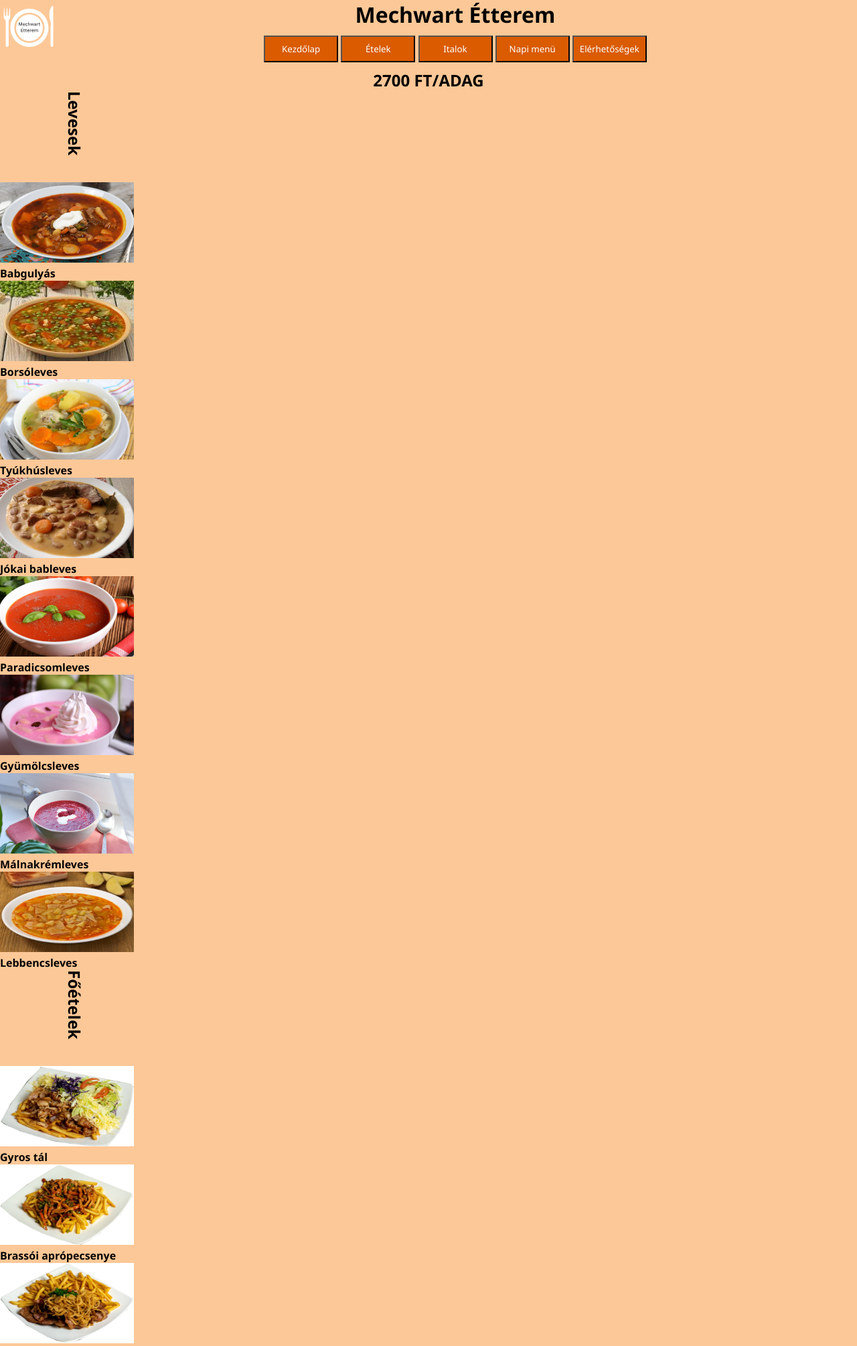
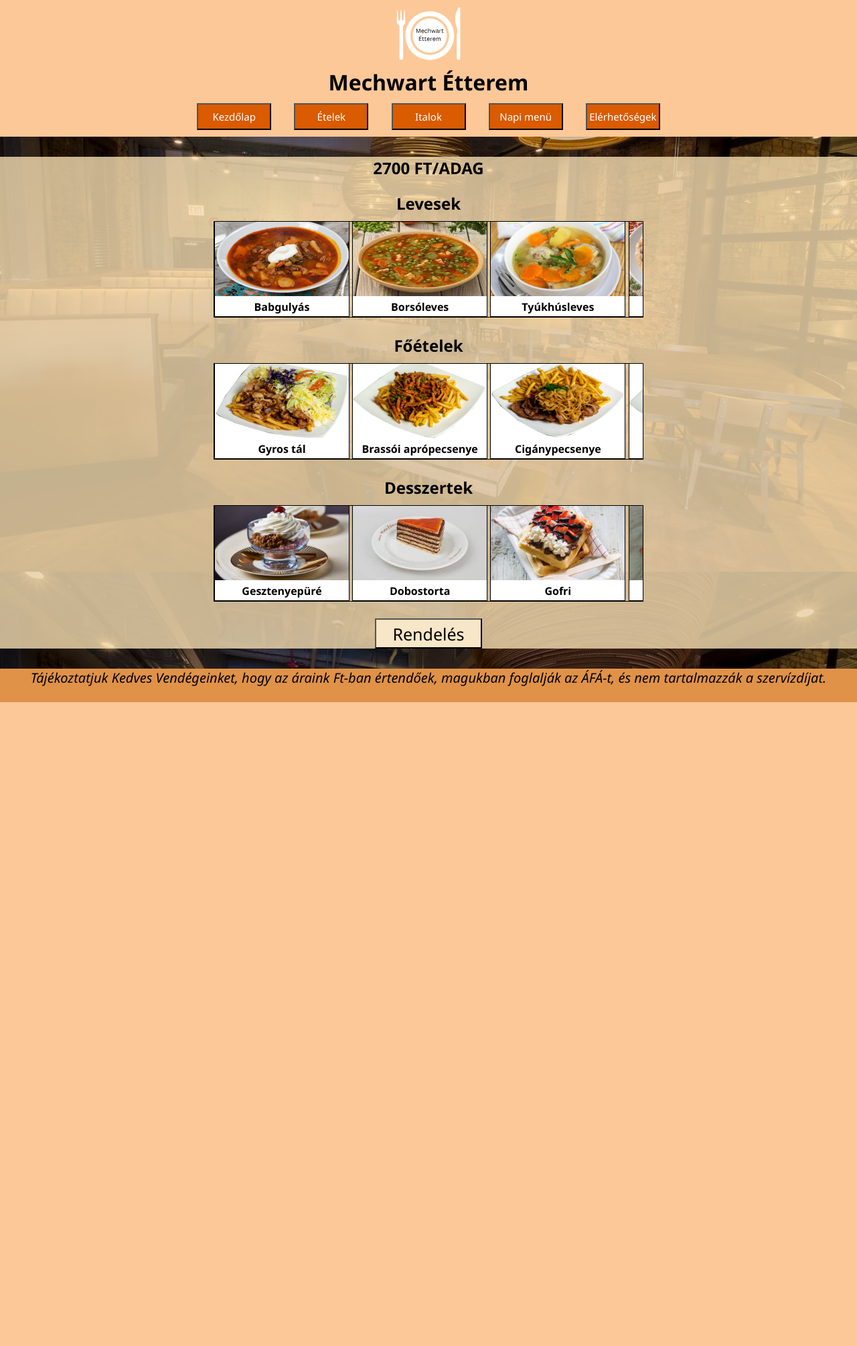
Before and after one commit to CrodinMWAS/etterem, a PHP site: page /napimenu.html in a window 1280 px wide. Shown: the top 2009 px of the page at 67% size. After the commit the page ends 1048 px from the top, so only its background shows below. Run offline with PHP 8.4, Linux system fonts and the light colour scheme.

Commit message:
style feltöltés

```diff
--- a/style.css
+++ b/style.css
@@ -1,13 +1,34 @@
 * {
     padding: 0;
     margin: 0;
-    background-color: rgb(253, 200, 151);
     font-family: 'Segoe UI', Tahoma, Geneva, Verdana, sans-serif;
 }
+html {
+    background: url("hatter.jpg") no-repeat center center fixed;
+    -webkit-background-size: cover;
+    -moz-background-size: cover;
+    -o-background-size: cover;
+    background-size: cover;
+}
+main {
+    margin-top: 30px;
+    background-color: rgba(245, 222, 178, 0.801);
+}
+header {
+    background-color: rgb(253, 200, 151);
+    text-align: center;
+    padding-bottom: 10px;
+}
+footer {
+    bottom: 0;
+    width: 100%;
+    height: 50px;
+    margin-top: 30px;
+    background-color: rgb(224, 146, 72);
+}
 #logo {
-    display: inline;
-    float: left;
-    margin-left: 5px;
+    width: 96px;
+    height: 96px;
 }
 
 #title {
@@ -17,54 +38,166 @@
 .menu {
     width: 111px;
     height: 40px;
+    font-size: 15px;
     background-color: rgb(218, 91, 0);
     color: white;
     text-decoration: none;
+    margin: 0 15px;
+    transition: 0.5s;
 }
 .menu:hover {
     text-decoration: none;
-    background-color: rgb(207, 131, 76);
-    color: white;
+    background-color: rgb(245, 222, 178);
+    color: black;
     cursor: pointer;
+    transition: 0.5s;
 }
 
-header {
-    text-align: center;
-    padding-bottom: 10px;
-}
-
-/*main {
-    border: 1px solid black;
-}*/
-
-#etelek {
-    border: 1px solid black;
-    width: 60%;
-    margin: auto;
-}
-
-#etelek div {
-    border: 1px solid black;
-    display: inline-block;
-    width: 150px;
-    height: 100px;
-}
-
-.kategoria {
-    writing-mode:vertical-rl;
-    text-orientation: mixed;
-    width: 10%;
-    padding-bottom: 40px;
-    text-align: center;
-}
-
-#nyilatkozat {
+/* index.html */
+#foszoveg, #gondolat {
     text-align: center;
     font-style: italic;
 }
 
+/* etelek.html */
+#eteltabla {
+    margin: auto;
+    width: 75%;
+}
+#eteltabla td {
+    text-align: center;
+    height: 50px;
+    font-size: 22px;
+}
+#eteltabla th {
+    font-size: 30px;
+}
+#nyilatkozat {
+    text-align: center;
+    font-style: italic;
+    font-size: 20px;
+}
+
+/* italok.html */
+#italtabla {
+    margin: auto;
+    width: 75%;
+}
+#italtabla td {
+    text-align: center;
+    height: 50px;
+    font-size: 22px;
+}
+#italtabla th {
+    font-size: 30px;
+}
+.italkategoria {
+    text-align: center;
+    margin-bottom: 3000px;
+}
+
+/* napimenu.html */
+.tarolo {
+    text-align: center;
+    width: 50%;
+}
+.sor {
+    margin: 20px auto;
+    text-align: center;
+}
+.masodik {
+    overflow-x: scroll;
+    white-space: nowrap;
+    width: 50%;
+}
+.sor div {
+    display: inline-block;
+    border: 1px solid black;
+}
+.kategoria {
+    padding-bottom: 10px;
+    width: 50%;
+    text-align: center;
+    margin: auto;
+}
+.menukaja {
+    width: 200px;
+    height: 150px;
+    margin-top: -10px;
+    text-align: center;
+    background-color: white;
+    cursor: pointer;
+}
+.menukaja:hover {
+    background-color: rgb(185, 185, 185);
+}
+#rendeles {
+    width: 160px;
+    height: 45px;
+    background-color: rgb(247, 230, 199);
+    display: block;
+    margin: auto;
+    font-size: 25px;
+    cursor: pointer;
+}
+#rendeles:hover {
+    background-color: rgb(253, 203, 109);
+}
+::-webkit-scrollbar {
+    width: 20px;
+}
+
+::-webkit-scrollbar-track {
+    box-shadow: inset 0 0 5px grey;
+    border-radius: 10px;
+}
+
+::-webkit-scrollbar-thumb {
+    background: rgb(252, 141, 38);
+    border-radius: 10px;
+    border: 1px solid black;
+}
+
+/* elerhetoseg.html */
 #kapcsolat {
     width: 50%;
-    float: left;
-    margin-left: 100px;
+    padding: 0 100px;
+    text-align: center;
 }
+#info {
+    width: 100%;
+    height: 500px;
+    margin: auto;
+}
+@media screen and (max-width:705px)  {
+    .mapouter {
+        width: 300px;
+        height: 250px;
+        margin: auto;
+        border: 1px solid black;
+    }
+    iframe {
+        width: 300px;
+        height: 250px;
+        margin: auto;
+    }
+    .gmap_canvas {
+        width: 300px;
+        height: 250px;
+        margin: auto;
+    }
+}
+@media screen and (min-width:706px)  {
+    .mapouter {
+        text-align: center;
+        height: 300px;
+        width: 700px;
+        margin: 20px auto;
+    }
+    .gmap_canvas {
+        overflow: hidden;
+        background: none !important;
+        height: 300px;
+        width: 700px;
+    }
+}
```
